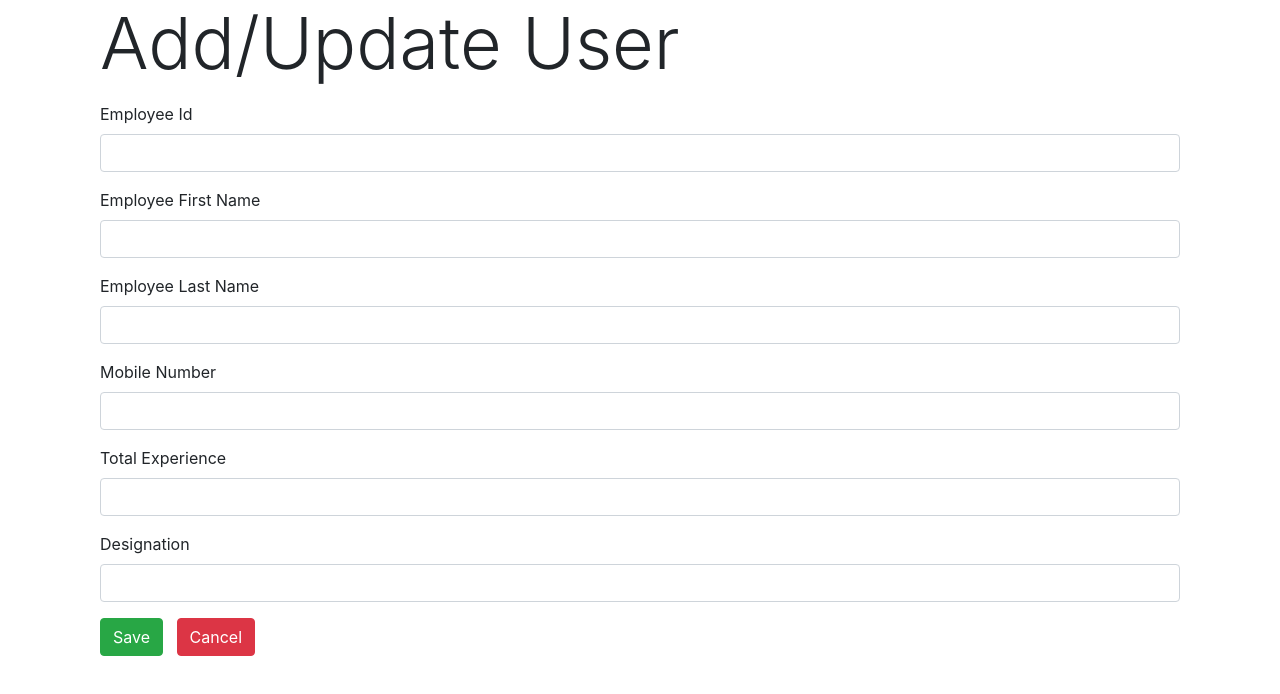
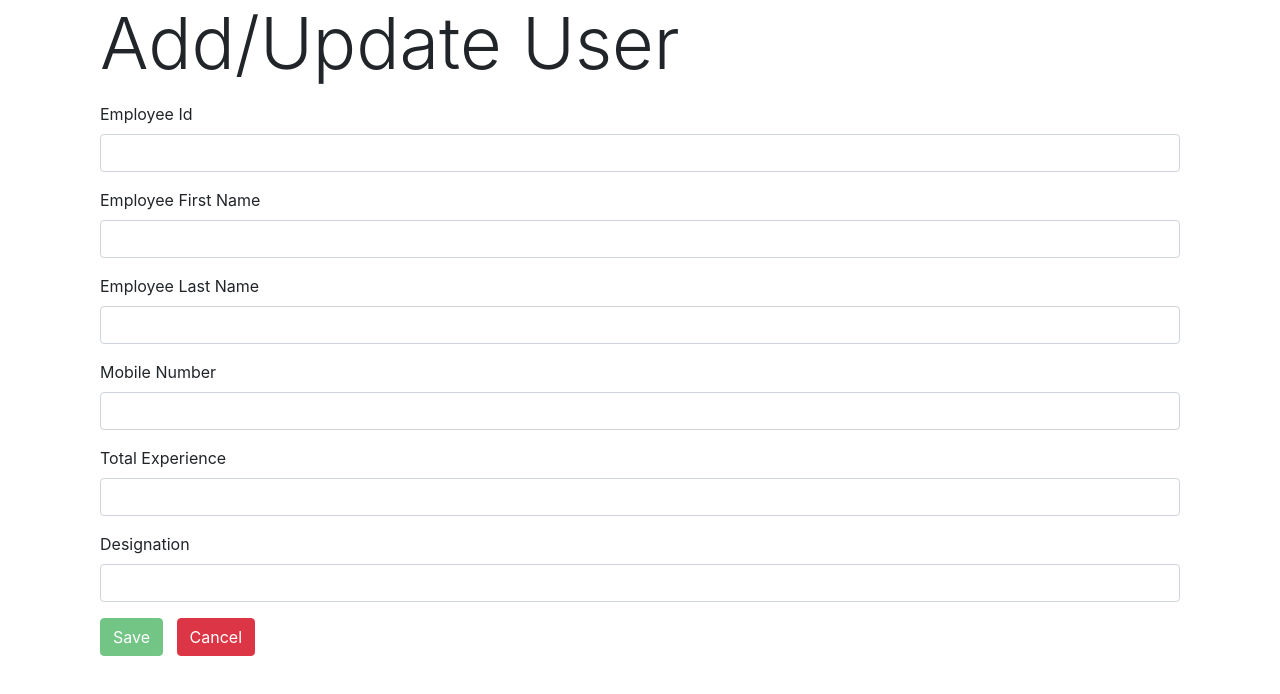
Before and after one commit to madhav15/Angular-POC-frontend, an Angular app: page / in a window 1280 px wide. Both pictures are taken after a click on the button "New User". Shown: the top 694 px of the page. Built offline with nearby package versions, Linux system fonts and the light colour scheme; no server answers.

Commit message:
Disable submit button when error in form

```diff
--- a/src/app/components/userform/userform.component.html
+++ b/src/app/components/userform/userform.component.html
@@ -1,6 +1,6 @@
 <div class="container">
   <h1 class="display-3">Add/Update User</h1>
-  <form (ngSubmit)="processForm()">
+  <form #employeeForm="ngForm" (ngSubmit)="processForm()">
 
     <div class="form-group">
       <input type="hidden" name="id" class="form-control" [(ngModel)]="user.id">
@@ -66,7 +66,7 @@
       </span>
     </div>
 
-    <input type="submit" value="Save" class="btn btn-success">
+    <input type="submit" value="Save" class="btn btn-success" [disabled]="employeeForm.invalid">
     &nbsp;
     <button class="btn btn-danger" (click)="back()">Cancel</button>
   </form>
```
